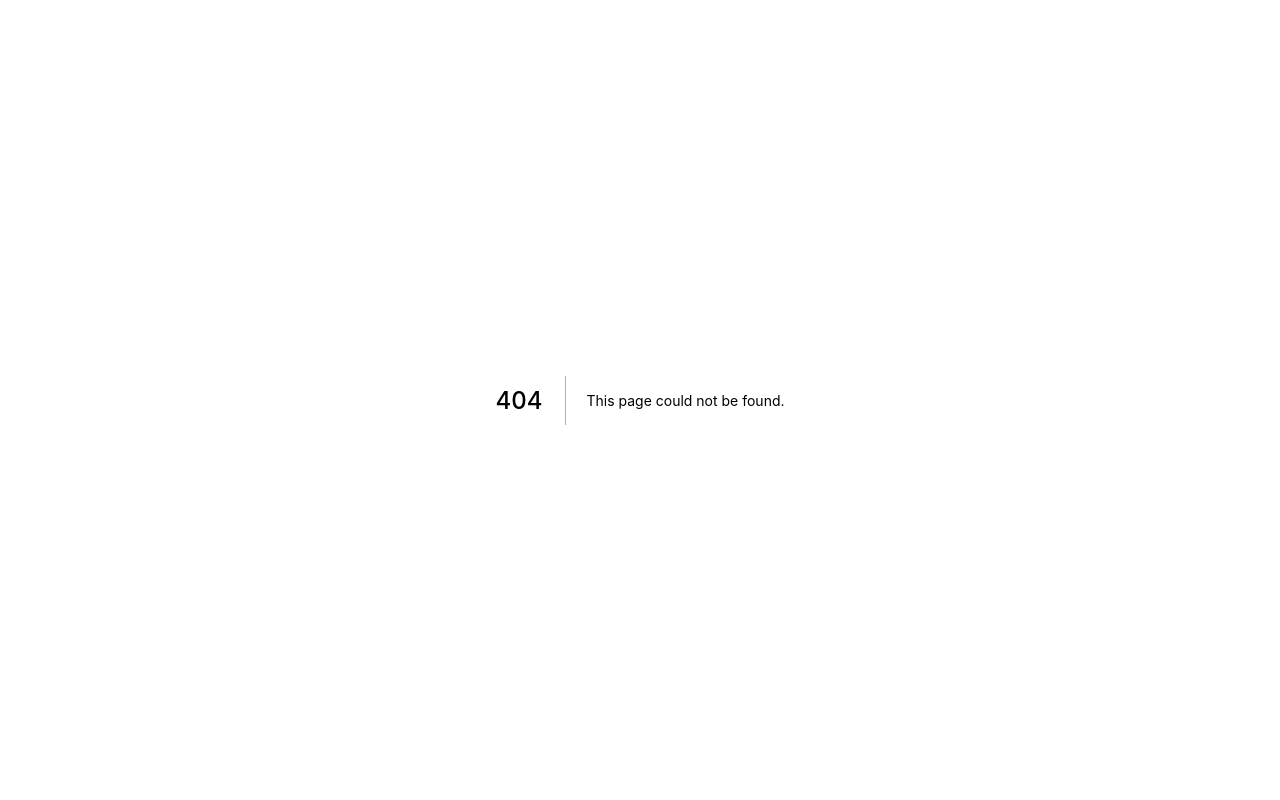
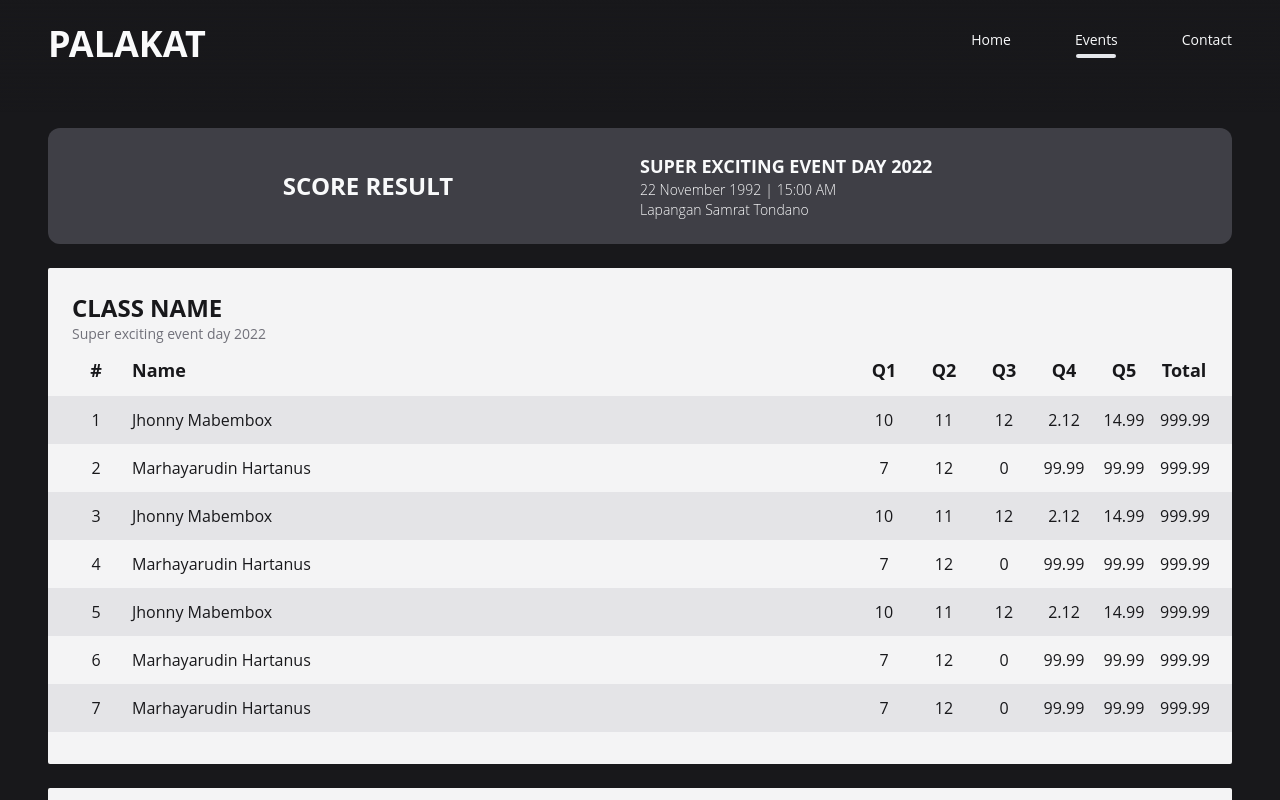
Before and after one commit to meimodev/palakat_web, a Next.js app: page /score/1 in a window 1280 px wide. Before the commit this address had no page. Shown: the top 800 px of the page. Built offline with nearby package versions, Linux system fonts and the light colour scheme.

Commit message:
added scoring page barebone

```diff
--- a/components/NavBar.tsx
+++ b/components/NavBar.tsx
@@ -19,8 +19,8 @@ const NavBar = ({ activeTitle }: Props) => {
   )
 
   return (
-    <div className="fixed top-0 left-0 right-0 bg-gradient-to-b from-zinc-900 font-openSans text-sm ">
-      <div className="h-40  pt-6 pl-12 pr-12 ">
+    <div className="fixed top-0 left-0 right-0 z-50 bg-gradient-to-b from-zinc-900 font-openSans text-sm ">
+      <div className="h-28  pt-6 pl-12 pr-12 ">
         <div className="flex items-center justify-around">
           <div className="flex-1 text-4xl font-bold">PALAKAT</div>
           <div className="flex-2 flex justify-around gap-16 ">
--- /dev/null
+++ b/pages/score/[id].tsx
@@ -0,0 +1,145 @@
+import Head from 'next/head'
+import { useRouter } from 'next/router'
+import NavBar from '../../components/NavBar'
+
+const ScoreWithID = () => {
+  const router = useRouter()
+  const { id } = router.query
+
+  const data = {
+    title: 'Super exciting event day 2022',
+    date: '22 November 1992',
+    time: '15:00 AM',
+    place: 'Lapangan Samrat Tondano',
+    region: 'Tondano - Minahasa',
+  }
+
+  type TableRowProp = {
+    isHead?: boolean
+    isAccent?: boolean
+    index: string
+    name: string
+    runs: any
+  }
+  const TableRow = ({ isHead, isAccent, index, name, runs }: TableRowProp) => {
+    const bold = isHead ? ' font-bold ' : ' '
+    const textSize = isHead ? ' text-lg ' : ' text-md '
+    const accent = isAccent ? ' bg-zinc-200 ' : ''
+
+    return (
+      <div className={accent}>
+        <div className={'flex justify-around gap-3 px-6 py-3 text-center'}>
+          <div className={textSize + bold + 'max-w-12 w-12'}>{index}</div>
+          <div className={'flex-1 text-left' + bold + textSize}>{name}</div>
+          {runs.map((e: any, i: number) => (
+            <div className={'w-12 text-center' + bold + textSize} key={i}>
+              {e}
+            </div>
+          ))}
+        </div>
+      </div>
+    )
+  }
+
+  const _buildTable = () => {
+    return (
+      <div className="mt-6 rounded-sm bg-zinc-100  text-zinc-900">
+        <div className="px-6 pt-6">
+          <h1 className="text-2xl font-bold">CLASS NAME</h1>
+          <p className="text-sm  text-zinc-500">{data.title}</p>
+        </div>
+        <div className="pb-8 ">
+          <TableRow
+            isHead
+            index={'#'}
+            name={'Name'}
+            runs={['Q1', 'Q2', 'Q3', 'Q4', 'Q5', 'Total']}
+          />
+          <TableRow
+            index={'1'}
+            isAccent
+            name={'Jhonny Mabembox'}
+            runs={[10, 11, 12, 2.12, 14.99, 999.99]}
+          />
+          <TableRow
+            index={'2'}
+            name={'Marhayarudin Hartanus'}
+            runs={[7, 12, 0, 99.99, 99.99, 999.99]}
+          />
+          <TableRow
+            index={'3'}
+            isAccent
+            name={'Jhonny Mabembox'}
+            runs={[10, 11, 12, 2.12, 14.99, 999.99]}
+          />
+          <TableRow
+            index={'4'}
+            name={'Marhayarudin Hartanus'}
+            runs={[7, 12, 0, 99.99, 99.99, 999.99]}
+          />
+          <TableRow
+            index={'5'}
+            isAccent
+            name={'Jhonny Mabembox'}
+            runs={[10, 11, 12, 2.12, 14.99, 999.99]}
+          />
+          <TableRow
+            index={'6'}
+            name={'Marhayarudin Hartanus'}
+            runs={[7, 12, 0, 99.99, 99.99, 999.99]}
+          />
+          <TableRow
+            index={'7'}
+            isAccent
+            name={'Marhayarudin Hartanus'}
+            runs={[7, 12, 0, 99.99, 99.99, 999.99]}
+          />
+        </div>
+      </div>
+    )
+  }
+
+  const _buildScoreCard = () => {
+    return (
+      <div className=" flex rounded-xl bg-zinc-700 px-12 py-6 ">
+        <div className="flex-1 self-center text-center text-2xl font-bold">
+          SCORE RESULT
+        </div>
+        <div className="flex flex-1 flex-col ">
+          <div className="text-lg font-bold">{data.title.toUpperCase()}</div>
+          <div className="flex gap-1 text-sm font-light">
+            <div>{data.date}</div>
+            <div>|</div>
+            <div>{data.time}</div>
+          </div>
+          <div className="text-sm font-light">{data.place}</div>
+        </div>
+      </div>
+    )
+  }
+
+  return (
+    <div className="min-h-screen  bg-zinc-900  font-openSans text-gray-50">
+      <Head>
+        <meta charSet="UTF-8" />
+
+        <title>Score | {data.title}</title>
+        <link rel="icon" href="/favicon.ico" />
+      </Head>
+
+      <div className=""></div>
+
+      <NavBar activeTitle="Events" />
+
+      <main className="p-12 pt-32">
+        <_buildScoreCard />
+
+        <_buildTable />
+        <_buildTable />
+        <_buildTable />
+      </main>
+    </div>
+  )
+}
+
+export default ScoreWithID
--- /dev/null
+++ b/pages/score/index.tsx
@@ -0,0 +1,5 @@
+const Score = () => {
+  return <div>This is SCore page</div>
+}
+
+export default Score
```
Also changed, not shown: pages/scoring/index.tsx (added).
